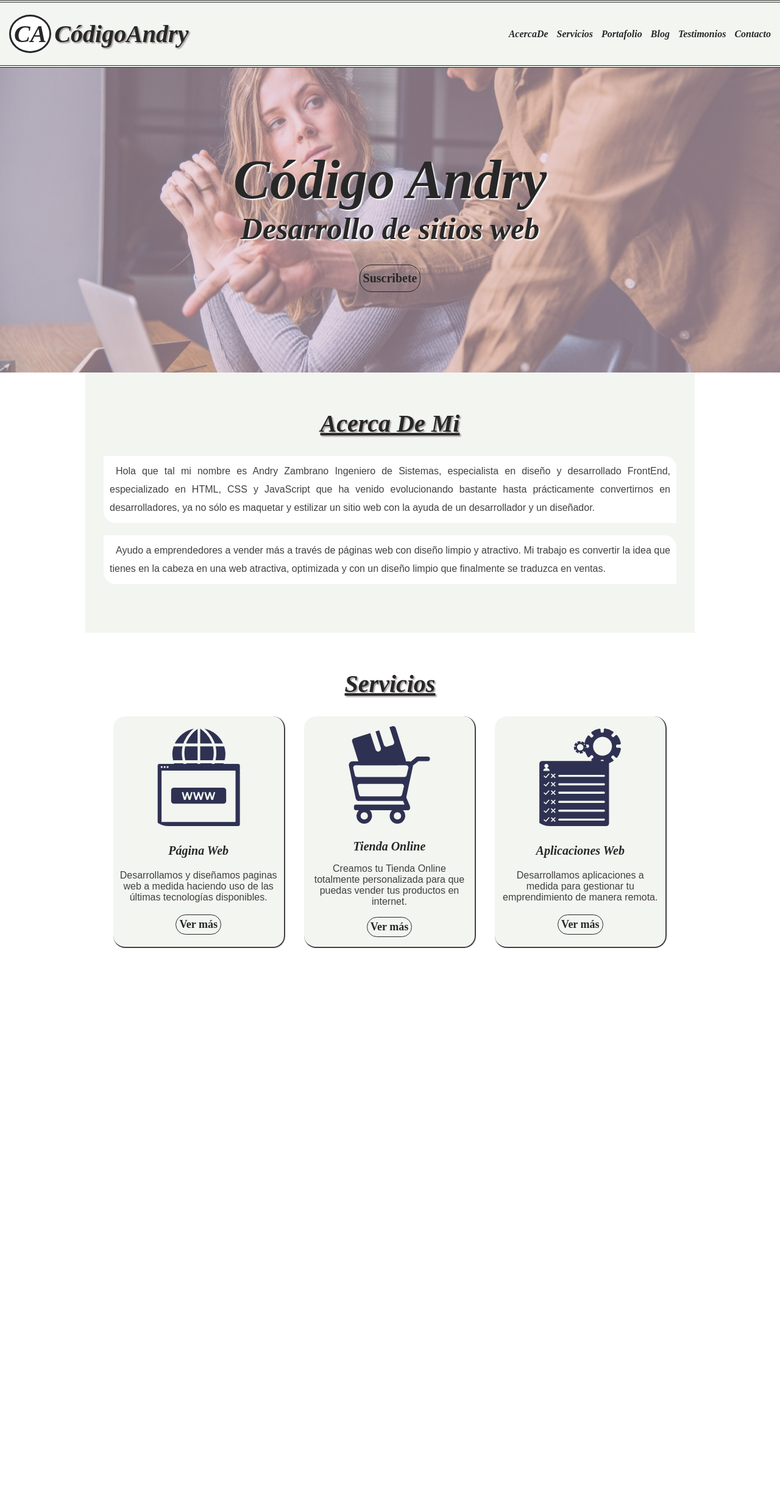
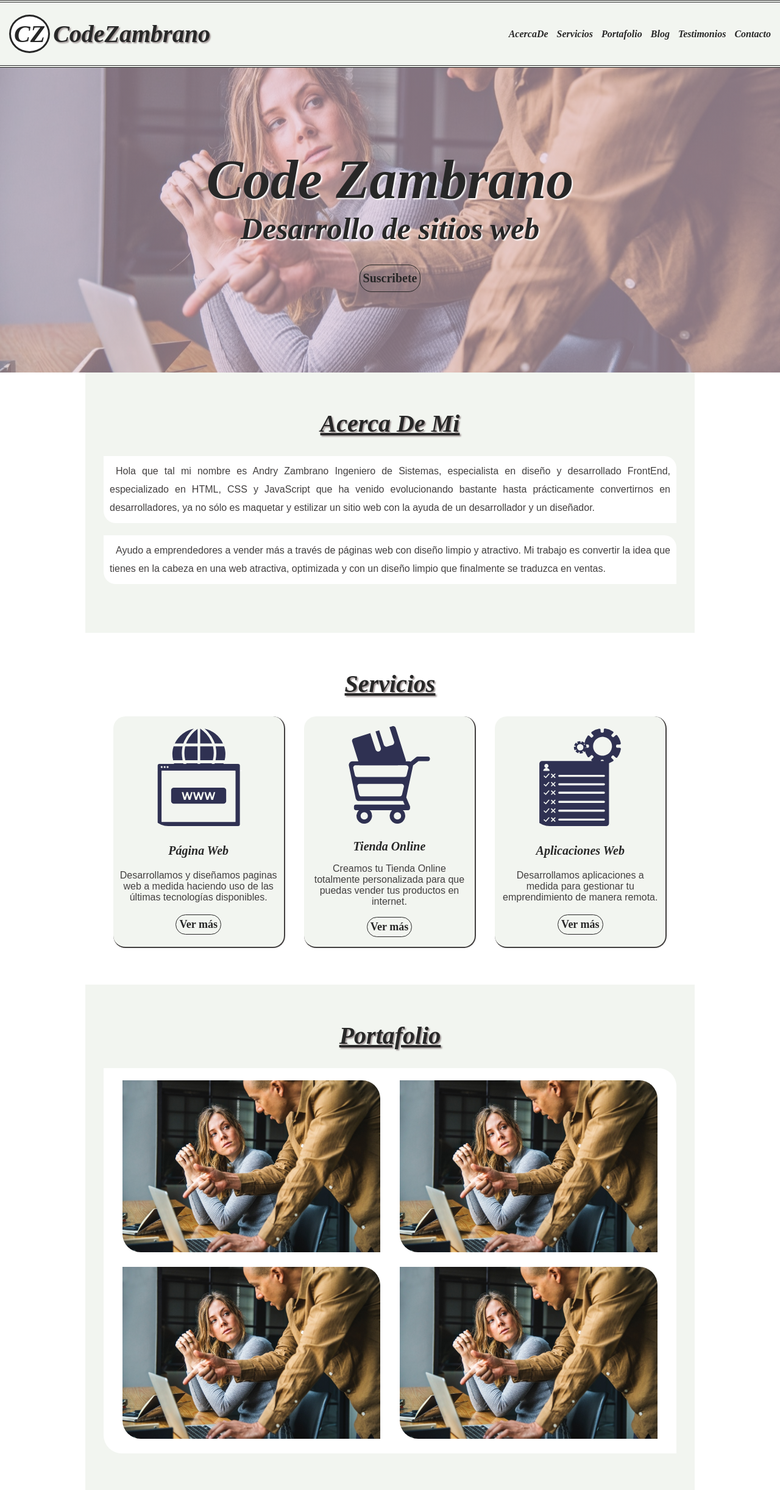
Before and after one commit to andryaby/andryaby.github.io, a plain HTML site: page index.html in a window 1280 px wide. Shown: the whole page at 61% size. Before the commit the page ends 1615 px from the top, so only its background shows below. Drawn offline with Linux system fonts and the light colour scheme.

Commit message:
portafolio

```diff
--- a/estilos.css
+++ b/estilos.css
@@ -273,6 +273,46 @@ main {
     background: #272727;
 }
 
+
+.portafolio {
+    width: 100%;
+    height: auto;
+    background-color: hsl(96, 20%, 95%);
+    overflow: hidden;
+
+}
+
+.portafolio-galeria {
+    width: 100%;
+    padding: 10px;
+    background: #fff;
+    display: flex;
+    flex-wrap: wrap;
+    justify-content: space-evenly;
+    align-items: center;
+
+    border-bottom-left-radius: 30px;
+    border-top-right-radius: 30px;
+
+}
+
+.portafolio-galeria a {
+    width: 46%;
+    margin: 10px;
+}
+
+.portafolio-galeria a:hover {
+    opacity: .7;
+    cursor: pointer;
+}
+
+.portafolio-galeria img {
+    width: 100%;
+    border-bottom-left-radius: 30px;
+    border-top-right-radius: 30px;
+}
+
+
 @media screen and (max-width:800px) {
 
     .cabecera-principal {
@@ -334,7 +374,32 @@ main {
         margin-bottom: 20px;
 
     }
+
+    .portafolio-galeria img {
+        width: 90%;
+        margin: 10px;
+        border-bottom-left-radius: 30px;
+        border-top-right-radius: 30px;
+    }
 }
+
+@media screen and (max-width:579px) {
+    .portafolio-galeria a {
+        width: 90%;
+    }
+
+    .portafolio-galeria img {
+        width: 100%;
+        border-bottom-left-radius: 30px;
+        border-top-right-radius: 30px;
+    }
+
+    .portafolio-galeria {
+        justify-content: center;
+        align-items: center;
+    }
+}
+
 
 @media screen and (max-width:462px) {
 
--- a/index.html
+++ b/index.html
@@ -5,7 +5,7 @@
     <meta charset="UTF-8">
     <meta http-equiv="X-UA-Compatible" content="IE=edge">
     <meta name="viewport" content="width=device-width, initial-scale=1.0">
-    <title>CodeAndry</title>
+    <title>CodeZambrano</title>
     <link rel="stylesheet" href="estilos.css">
 </head>
 
@@ -13,8 +13,8 @@
     <header>
         <div class="cabecera-principal">
             <div class="logo">
-                <span class="logo1">CA</span>
-                <h1>CódigoAndry</h1>
+                <span class="logo1">CZ</span>
+                <h1>CodeZambrano</h1>
             </div>
 
             <nav>
@@ -28,7 +28,7 @@
         </div>
 
         <div class="banner">
-            <h1>Código Andry</h1>
+            <h1>Code Zambrano</h1>
             <h2>Desarrollo de sitios web</h2>
             <a href="#">Suscribete</a>
         </div>
@@ -79,6 +79,17 @@
                 </div>
             </div>
         </section>
+
+        <section class="portafolio contenedor">
+            <h1 class="titulo">Portafolio</h1>
+            <div class="portafolio-galeria">
+                <a href="#"><img src="img/img6.jpg" alt="imagen portafolio"></a>
+                <a href="#"><img src="img/img6.jpg" alt="imagen portafolio"></a>
+                <a href="#"><img src="img/img6.jpg" alt="imagen portafolio"></a>
+                <a href="#"><img src="img/img6.jpg" alt="imagen portafolio"></a>
+            </div>
+
+        </section>
     </main>
 </body>
 
```
